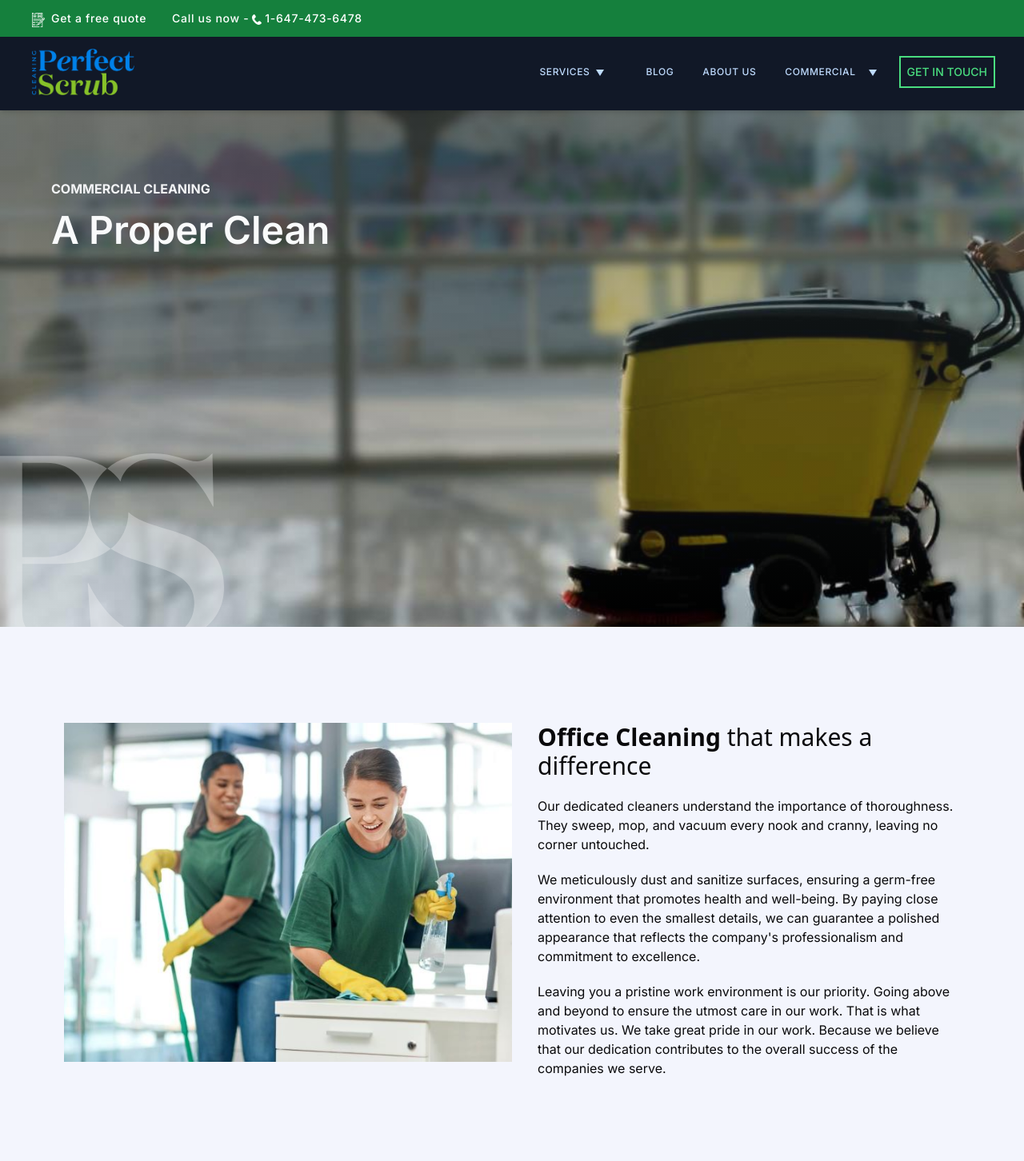
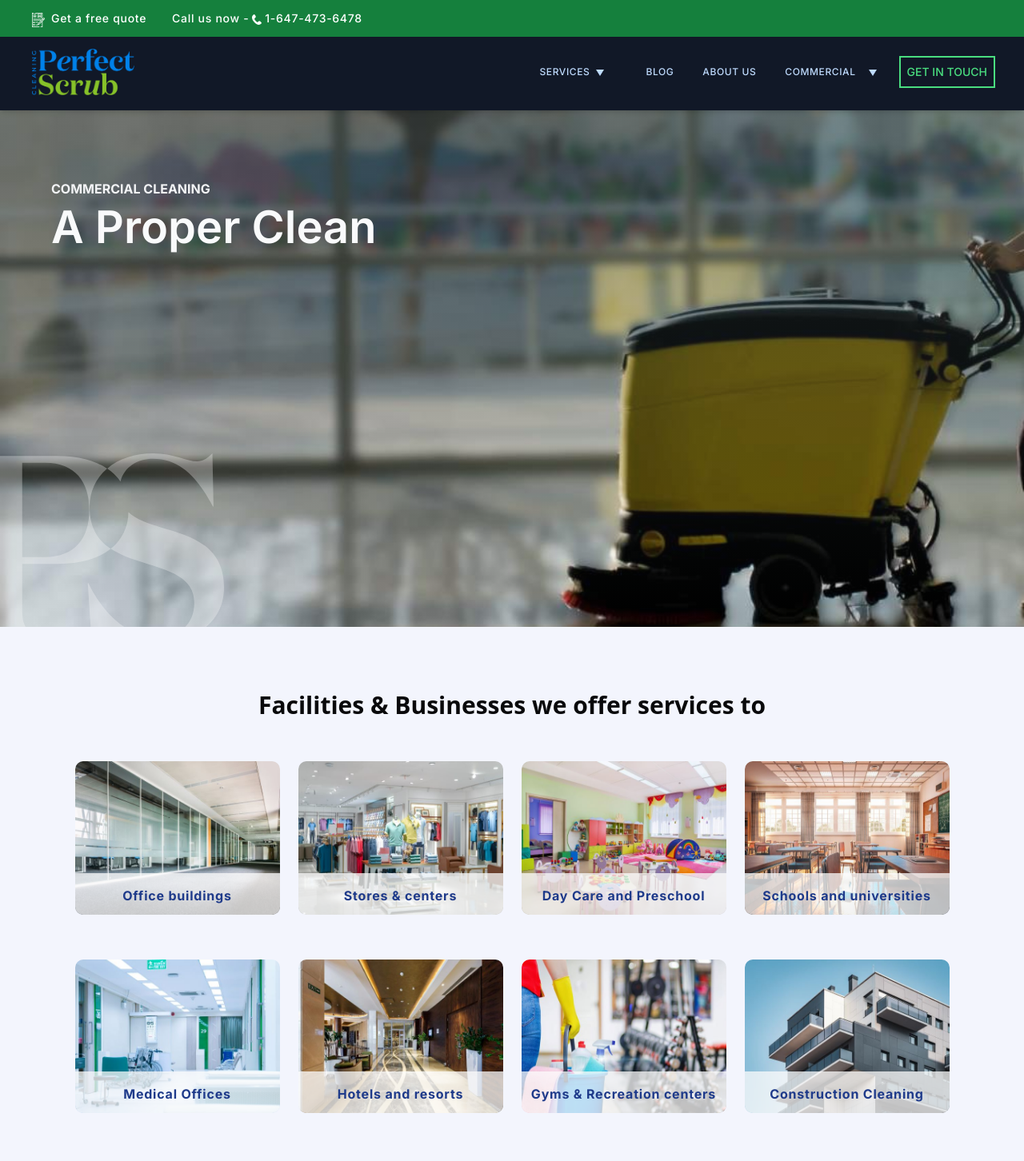
Before and after one commit to perfectscrub/perfect-scrub, a Next.js app: page /commercial-cleaning in a window 1280 px wide. Shown: the top 1452 px of the page at 80% size. Built offline with nearby package versions, Linux system fonts and the light colour scheme.

Commit message:
update commerial cleaning page

```diff
--- a/app/commercial-cleaning/page.jsx
+++ b/app/commercial-cleaning/page.jsx
@@ -3,6 +3,7 @@ import Benefits from "@/components/benefits/Benefits";
 import ServicesSection from "@/components/services-section/ServicesSection";
 import QuoteSection from "@/components/quote-section/QuoteSection";
 import LandingSection from "@/components/landing-section/LandingSection";
+import HomeFacilitiesList from "@/components/homeFacilitiesList/HomeFacilitiesList";
 
 export const metadata = {
   title: " Facilities Page",
@@ -19,10 +20,14 @@ const Facilities = () => {
         title={"A Proper Clean"}
         type={"Commercial Cleaning"}
       />
-      {/* Highlight Service  */}
-      <Highlight />
-      {/* Start of Benefits Section  */}
-      <Benefits />
+
+      <div className="md:max-w-[400px] lg:max-w-[900px] xl:max-w-[1200px] mx-auto py-20 ">
+        <h2 className="text-3xl font-bold font-sans text-center mb-10">
+          Facilities & Businesses we offer services to
+        </h2>
+
+        <HomeFacilitiesList />
+      </div>
       {/* Start of Services Section */}
       <ServicesSection />
       {/* Start of 'Ready To Get Started' Section */}
--- a/app/services/page.js
+++ b/app/services/page.js
@@ -115,8 +115,8 @@ const Services = () => {
               always available to address any questions or concerns you may
               have.
             </p>
-            <p className="text-lg lg:text-2xl font-medium mb-8 text-green-700">
-              Take the stress out of cleaning and let Perfect Srcub Cleaning
+            <p className="lg:text-[18px] leading-9 font-medium mb-8 text-green-700">
+              Take the stress out of cleaning and let Perfect Scrub Cleaning
               Services handle it all for you. Sit back, relax, and enjoy a
               spotless and inviting space. We are committed to delivering
               excellence in every aspect of our service, ensuring your complete
--- a/components/landing-section/LandingSection.jsx
+++ b/components/landing-section/LandingSection.jsx
@@ -8,7 +8,7 @@ const LandingSection = ({bgImg, title, type}) => {
             <h2 className="text-xs lg:text-base uppercase font-bold mb-2 lg:mb-4 text-gray-100">
               {type}
             </h2>
-            <h1 className="font-semibold text-3xl lg:text-5xl text-gray-50 mb-8">
+            <h1 className="font-semibold text-4xl lg:text-[56px] text-gray-50 mb-8">
               {title}
             </h1>
           </div>
```
